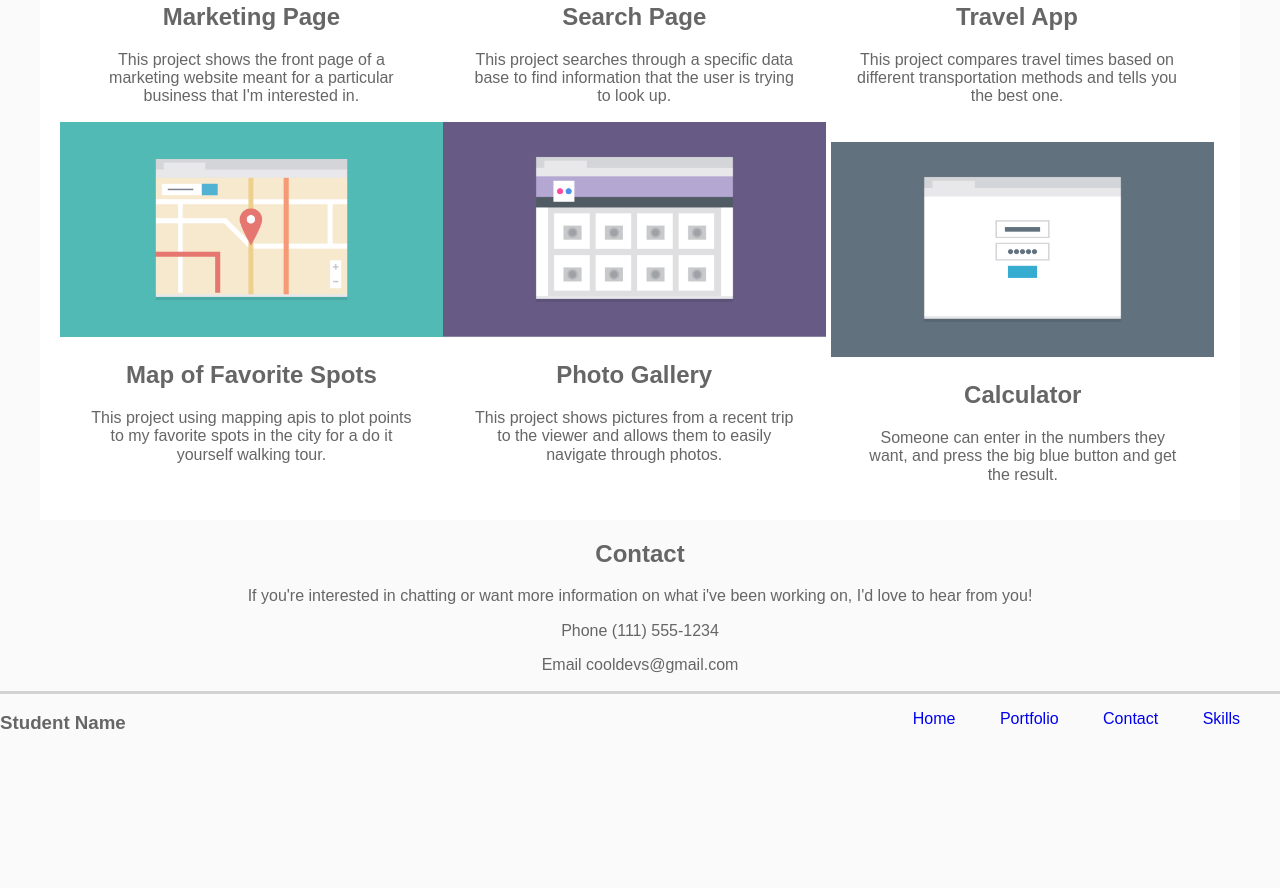
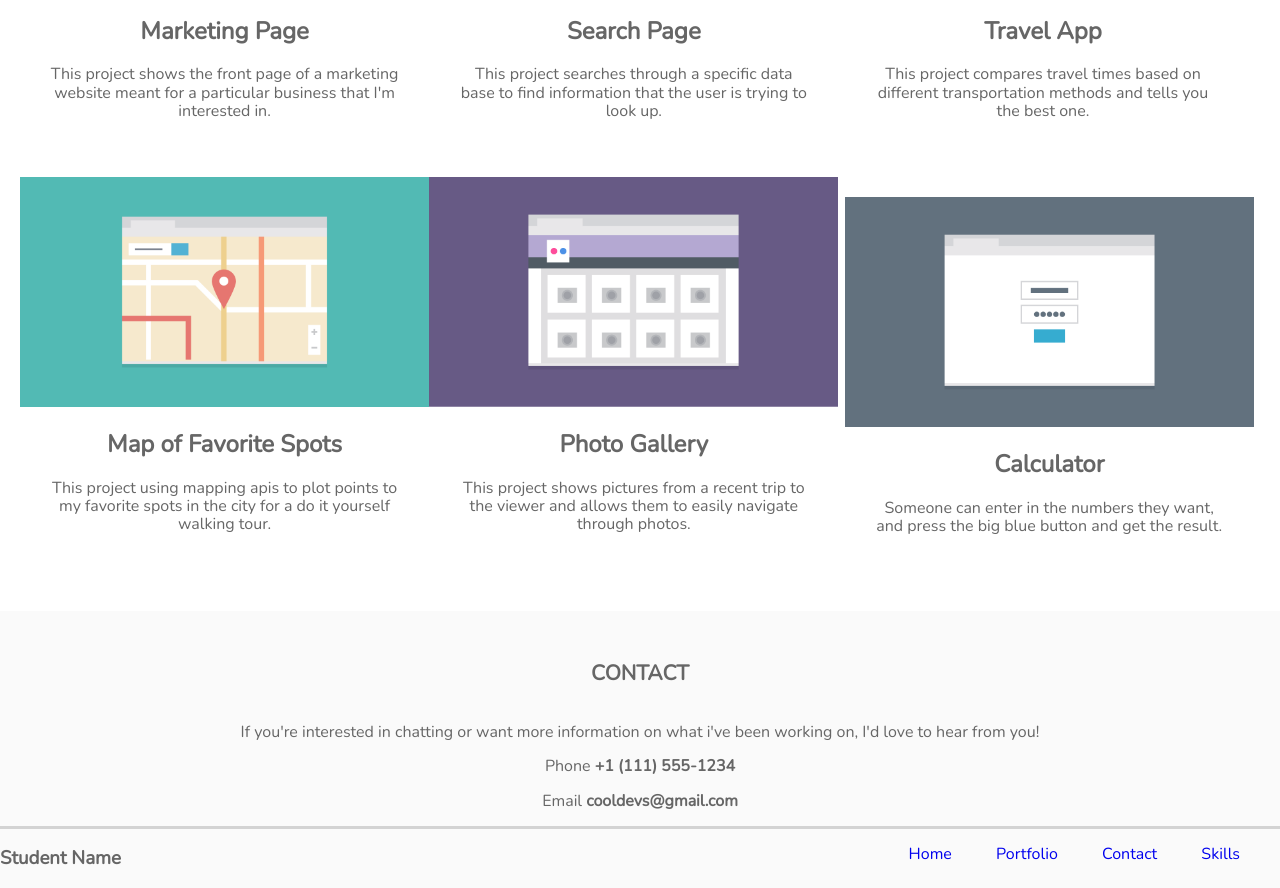
Before and after one commit to Jmunoz85/responsive_layout_v3, a plain HTML site: page index.html in a window 1280 px wide. Shown: the part 960-1848 px from the top of the page. Before the commit the page ends 1713 px from the top, so only its background shows below. Drawn offline with nearby package versions, Linux system fonts and the light colour scheme.

Commit message:
strong tags

```diff
--- a/css/styles.css
+++ b/css/styles.css
@@ -59,6 +59,12 @@ div  {
   padding-bottom: 20px;
   font-weight: bold;
 }
+#contact {
+  text-transform: uppercase;
+  font-size: 21px;
+  margin-top: 50px;
+  padding-bottom: 20px;
+}
 
 /*Class Selectors*/
 .wrapper {
@@ -80,6 +86,7 @@ div  {
   margin: 0;
 }
 .portfolio-items li {
+  margin-bottom: 40px;
 }
 .portfolio-items li p {
   padding: 0 30px;
--- a/index.html
+++ b/index.html
@@ -5,7 +5,7 @@
     <meta name="viewport" content="width=device-width, initial-scale=1.0"/>
     <title>Jose Munoz Portfolio</title>
     <link rel="stylesheet" href="css/normalize.css" />
-    <link href='http://fonts.googleapis.com/css?family=Nunito rel='stylesheet' type='text/css'>
+    <link href='http://fonts.googleapis.com/css?family=Nunito:400,300' rel='stylesheet' type='text/css'>
     <link rel="stylesheet" href="css/styles.css"/>
     <link rel="stylesheet"  href="css/normalize.css">
   </head>
@@ -32,7 +32,7 @@
     </header>
 
     <div class="container clearfix">
-      <div class="wrapper portfolio">
+      <div class="portfolio">
       <h2 id="portfolio">Portfolio</h2>
 
        <ul class="portfolio-items">
@@ -77,8 +77,8 @@
       <div>
        <h2 id="contact">Contact</h2>
          <p>If you're interested in chatting or want more information on what i've been working on, I'd love to hear from you!</p>
-         <p>Phone (111) 555-1234</p>
-         <p>Email cooldevs@gmail.com</p>
+         <p>Phone <strong>+1 (111) 555-1234</strong></p>
+         <p>Email <strong>cooldevs@gmail.com</strong></p>
       </div>
     </div>
       <footer class="main-footer">
```
